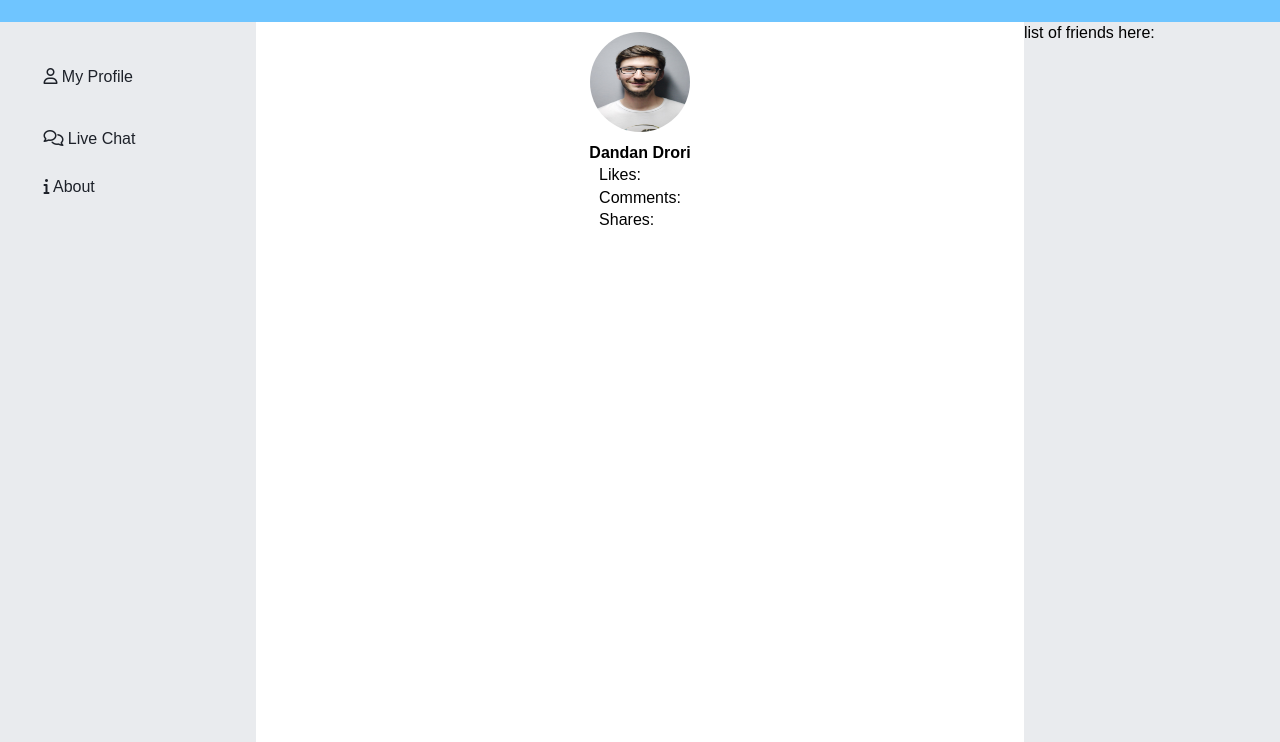
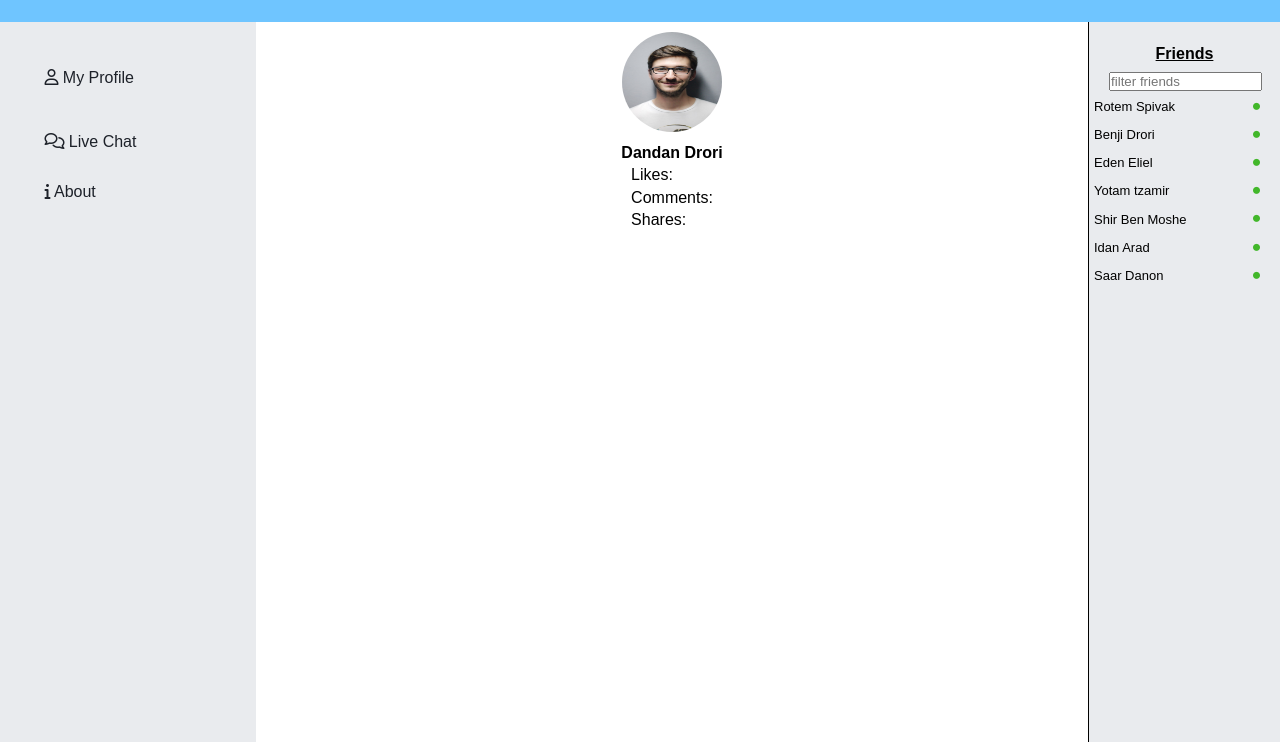
Before and after one commit to dandan-drori/Social-App, a React app in the folder my-app/: page /myprofile in a window 1280 px wide. Shown: the part 58-800 px from the top of the page. Built offline with nearby package versions, Linux system fonts and the light colour scheme.

Commit message:
improved friends list

```diff
--- a/my-app/src/App.css
+++ b/my-app/src/App.css
@@ -13,14 +13,17 @@ a {
   display: block;
   text-decoration: none;
   color: #1d2129;
+  border: 1px solid #e9ebee;
 }
 
 a:hover {
   background: #fff;
+  border: 1px solid rgba(0, 0, 0, 0.2);
 }
 
 a:focus {
   background: #fff;
+  border: 1px solid rgba(0, 0, 0, 0.2);
 }
 
 .tooltip {
@@ -32,22 +35,40 @@ a:focus {
   border-radius: 6px;
   position: absolute;
   z-index: 1;
-  margin-left: -50px;
-  margin-top: 30px;
+  margin-left: -165px;
   font-size: smaller;
+  width: 150px;
+  height: 80px;
 }
 
-a:hover .tooltip {
+.friend:hover .tooltip {
   visibility: visible;
 }
 
 .tooltip::after {
   content: ' ';
   position: absolute;
-  bottom: 100%; /* At the top of the tooltip */
-  left: 50%;
-  margin-left: -5px;
+  bottom: 45%; /* At the top of the tooltip */
+  left: 100%;
+  margin-left: 0px;
   border-width: 5px;
   border-style: solid;
-  border-color: transparent transparent black transparent;
+  border-color: transparent transparent transparent black;
 }
+
+button:focus {
+  outline: none;
+}
+
+.underline {
+  border: none;
+}
+
+.underline:hover {
+  text-decoration: underline;
+  border: none;
+}
+
+.friend:hover {
+  background: #fff;
+}
--- a/my-app/src/Components/About.js
+++ b/my-app/src/Components/About.js
@@ -3,7 +3,7 @@ import React, { Component } from 'react';
 export class About extends Component {
   render() {
     return (
-      <div style={{ background: '#E9EBEE' }}>
+      <div style={{ background: '#E9EBEE', width: '65vw' }}>
         <h2 style={{ textAlign: 'center', marginTop: '10px' }}>About</h2>
         <p style={{ marginTop: '10px' }}>
           This site was built with React for learning purposes only. enjoy
--- a/my-app/src/Components/CardHeader.js
+++ b/my-app/src/Components/CardHeader.js
@@ -30,6 +30,7 @@ export class CardHeader extends Component {
         <a
           href='/myprofile'
           style={{ marginLeft: '5px', color: 'blue', marginTop: '2.5vh' }}
+          className='underline'
         >
           {fName + ' ' + lName}
         </a>
--- a/my-app/src/Components/CardInterActive.js
+++ b/my-app/src/Components/CardInterActive.js
@@ -18,14 +18,18 @@ export class CardInterActive extends Component {
           margin: '2vh'
         }}
       >
-        <button onClick={this.handleClick} style={buttonStyle}>
+        <button
+          onClick={this.handleClick}
+          style={buttonStyle}
+          className='postButton'
+        >
           <i className='far fa-thumbs-up'></i> Like ({likesCount})
         </button>
-        <button style={buttonStyle}>
+        <button style={buttonStyle} className='postButton'>
           {' '}
           <i className='far fa-comment'></i> Comment ({commentsCount})
         </button>
-        <button style={buttonStyle}>
+        <button style={buttonStyle} className='postButton'>
           {' '}
           <i className='far fa-share-square'></i> Share ({sharesCount})
         </button>
@@ -34,14 +38,15 @@ export class CardInterActive extends Component {
   }
 }
 
-const buttonStyle = {
-  width: '30%',
+let buttonStyle = {
+  width: '29.5%',
   margin: '1vh',
   marginLeft: '15px',
   borderRadius: '5px',
   border: 'none',
   cursor: 'pointer',
-  padding: '5px'
+  padding: '5px',
+  background: 'none'
 };
 
 export default CardInterActive;
--- a/my-app/src/Components/Drawer.js
+++ b/my-app/src/Components/Drawer.js
@@ -3,37 +3,11 @@ import { Link } from 'C:/Users/dandan/Desktop/Web/React/social-app/Social-App/no
 import Button from '@material-ui/core/Button';
 
 export class Drawer extends Component {
-  linkStyleChange = () => {
-    linkStyle = {
-      marginTop: '15px',
-      width: '15vw',
-      padding: '5px',
-      borderRadius: '3px',
-      background: 'red'
-    };
-  };
-
-  linkStyleReturn = () => {
-    linkStyle = {
-      marginTop: '15px',
-      width: '15vw',
-      padding: '5px',
-      borderRadius: '3px',
-      background: 'none'
-    };
-  };
-
   render() {
     return (
       <div style={drawerStyle}>
-        <Link
-          to='/myprofile'
-          style={linkStyle}
-          onClick={this.rippleEffect}
-          data-animation='ripple'
-        >
+        <Link to='/myprofile' style={linkStyle} title='My Profile'>
           <i className='far fa-user'></i> My Profile{' '}
-          <span className='tooltip'>My Profile</span>
         </Link>
         <Link
           to='/'
@@ -43,9 +17,9 @@ export class Drawer extends Component {
             padding: '5px',
             borderRadius: '3px'
           }}
+          title='Live Chat'
         >
           <i className='far fa-comments'></i> Live Chat{' '}
-          <span className='tooltip'>Live Chat</span>
         </Link>
         <Link
           to='/about'
@@ -55,9 +29,9 @@ export class Drawer extends Component {
             padding: '5px',
             borderRadius: '3px'
           }}
+          title='About'
         >
           <i className='fas fa-info'></i> About{' '}
-          <span className='tooltip'>About</span>
         </Link>
       </div>
     );
@@ -75,13 +49,11 @@ const drawerStyle = {
   justifyContent: 'flex-start'
 };
 
-let linkStyle = {
+const linkStyle = {
   marginTop: '15px',
   width: '15vw',
   padding: '5px',
   borderRadius: '3px'
 };
 
-const links = document.querySelectorAll('[data-animation="ripple"]');
-
 export default Drawer;
--- /dev/null
+++ b/my-app/src/Components/Friend.js
@@ -0,0 +1,39 @@
+import React, { Component } from 'react';
+
+export class Friend extends Component {
+  friends = () => {};
+
+  render() {
+    return this.props.friends.map(friend => {
+      return (
+        <li
+          className='friend'
+          style={{
+            display: 'flex',
+            alignItems: 'center',
+            justifyContent: 'space-between',
+            cursor: 'pointer',
+            padding: '5px',
+            userSelect: 'none',
+            fontSize: '13px'
+          }}
+        >
+          {friend.name}{' '}
+          <i
+            class='fas fa-circle fa-xs'
+            style={{ color: '#42B72A', fontSize: '7px', marginRight: '15px' }}
+          ></i>
+          <span className='tooltip'>
+            <img
+              src={friend.img}
+              alt=''
+              style={{ width: '50px', height: '30px' }}
+            />
+          </span>
+        </li>
+      );
+    });
+  }
+}
+
+export default Friend;
--- /dev/null
+++ b/my-app/src/Components/Friends.js
@@ -0,0 +1,86 @@
+import React, { Component } from 'react';
+import Friend from './Friend';
+
+export class Friends extends Component {
+  state = {
+    title: '',
+    friends: [
+      {
+        id: 1,
+        name: 'Rotem Spivak',
+        img: '../Images/RotemSpivak.jpg'
+      },
+      {
+        id: 2,
+        name: 'Benji Drori',
+        img: '../Images/Benji_Drori.jpg'
+      },
+      {
+        id: 3,
+        name: 'Eden Eliel',
+        img: '../Images/Eden_Eliel.jpg'
+      },
+      {
+        id: 4,
+        name: 'Yotam tzamir',
+        img: '../Images/YotamTzamir.jpg'
+      },
+      {
+        id: 5,
+        name: 'Shir Ben Moshe',
+        img: '../Images/Shir_Ben_Moshe.jpg'
+      },
+      {
+        id: 6,
+        name: 'Idan Arad',
+        img: '../Images/Idan_Arad.jpg'
+      },
+      {
+        id: 7,
+        name: 'Saar Danon',
+        img: '../Images/Saar_Danon.jpg'
+      }
+    ]
+  };
+
+  onChange = e => {
+    this.setState({ [e.target.name]: e.target.value });
+    this.setState({
+      friends: [
+        this.state.friends.filter(friend => {
+          return friend.id === 1;
+        })
+      ]
+    });
+  };
+
+  render() {
+    return (
+      <div>
+        <h4
+          style={{
+            padding: '5px 5px',
+            textAlign: 'center',
+            textDecoration: 'underline'
+          }}
+        >
+          Friends
+        </h4>
+        <input
+          type='text'
+          placeholder='filter friends'
+          name='title'
+          title='filter'
+          value={this.state.title}
+          onChange={this.onChange}
+          style={{ marginLeft: '20px', width: '80%' }}
+        />
+        <ul style={{ listStyle: 'none' }}>
+          <Friend friends={this.state.friends} />
+        </ul>
+      </div>
+    );
+  }
+}
+
+export default Friends;
--- a/my-app/src/Components/FriendsList.js
+++ b/my-app/src/Components/FriendsList.js
@@ -1,18 +1,21 @@
 import React, { Component } from 'react';
-
+import Friends from './Friends';
 export class FriendsList extends Component {
   render() {
     return (
       <div style={friendsListStyle}>
-        <p>list of friends here:</p>
+        <Friends />
       </div>
     );
   }
 }
 
 const friendsListStyle = {
-  width: '20vw',
-  background: '#E9EBEE'
+  width: '15vw',
+  background: '#E9EBEE',
+  paddingLeft: '',
+  paddingTop: '2vh',
+  borderLeft: '1px solid black'
 };
 
 export default FriendsList;
--- a/my-app/src/Components/MainContainer.js
+++ b/my-app/src/Components/MainContainer.js
@@ -20,8 +20,9 @@ export class MainContainer extends Component {
 }
 
 const ContainerStyle = {
-  width: '60vw',
-  background: '#E9EBEE'
+  width: '65vw',
+  background: '#E9EBEE',
+  paddingRight: '3vw'
 };
 
 export default MainContainer;
--- a/my-app/src/Components/MyProfile.js
+++ b/my-app/src/Components/MyProfile.js
@@ -14,7 +14,7 @@ export class MyProfile extends Component {
 }
 
 const profileStyle = {
-  width: '60vw'
+  width: '65vw'
 };
 
 export default MyProfile;
```
Also changed, not shown: my-app/src/Images/Benji_Drori.jpg (added), my-app/src/Images/Eden_Eliel.jpg (added), my-app/src/Images/Idan_Arad.jpg (added), my-app/src/Images/RotemSpivak.jpg (added), my-app/src/Images/Saar_Danon.jpg (added), my-app/src/Images/Shir_Ben_Moshe.jpg (added).
